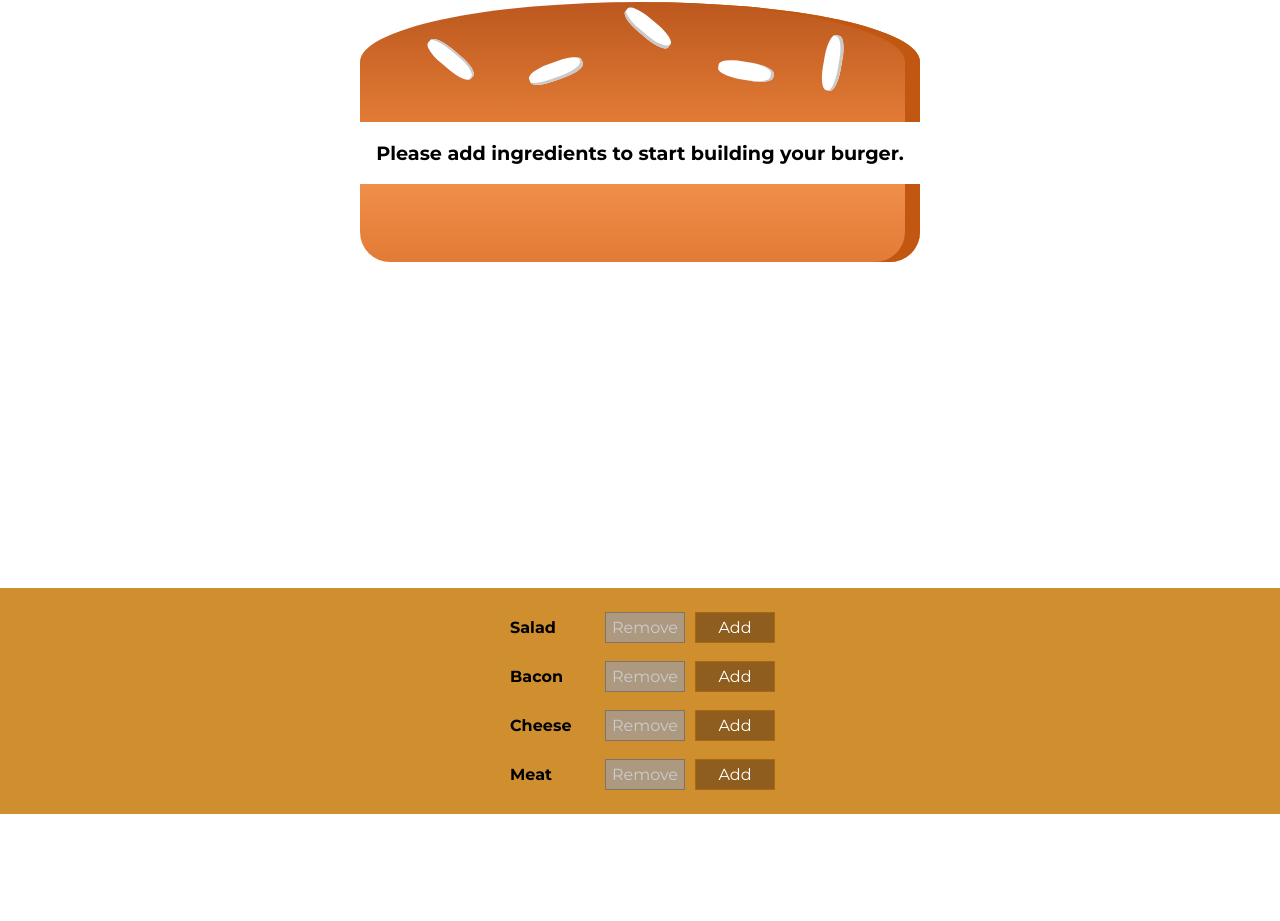
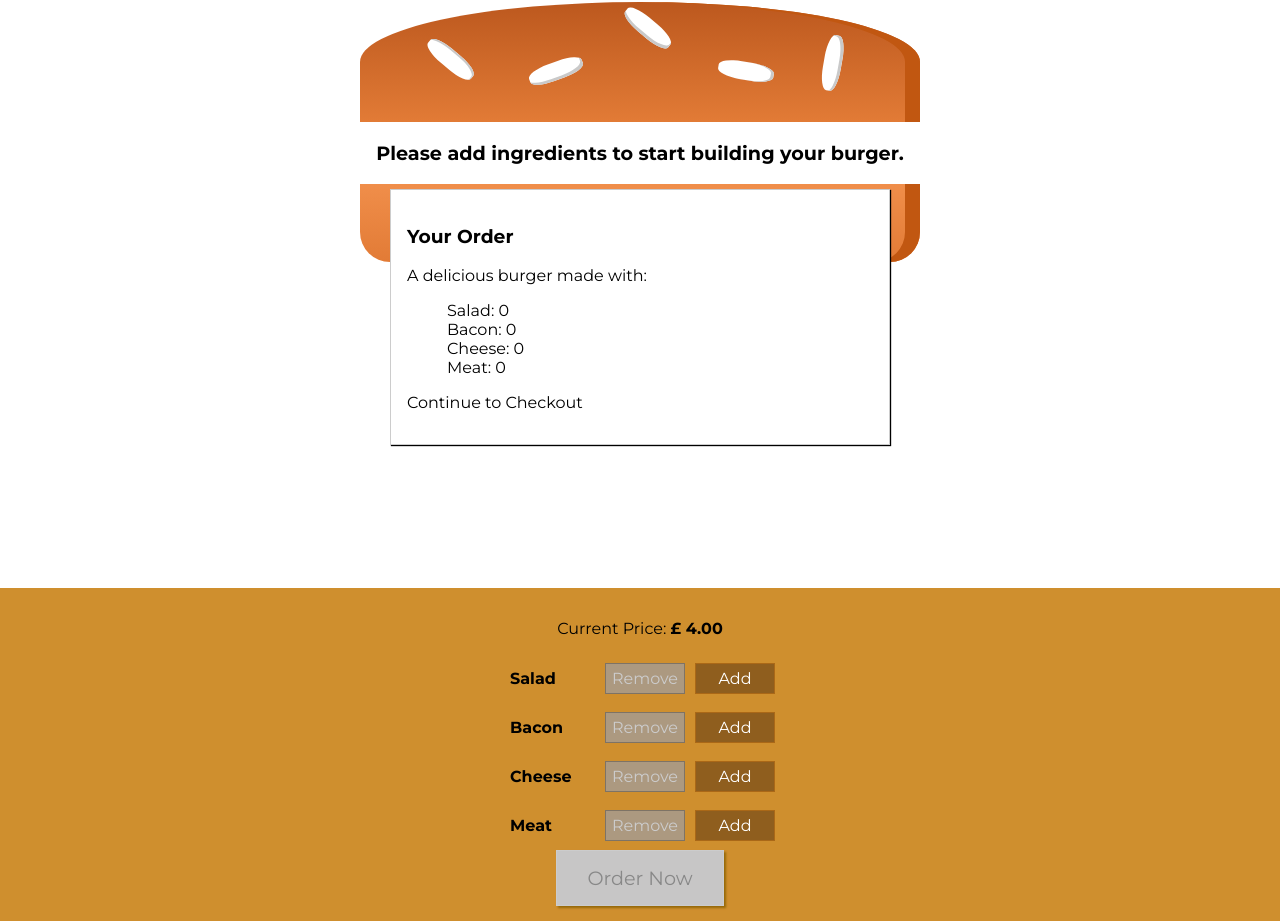
Before and after one commit to JamesRClarke/build-a-burger-react, a React app: page / in a window 1280 px wide. Shown: the part 51-972 px from the top of the page. Before the commit the page ends 865 px from the top, so only its background shows below. Built offline with nearby package versions, Linux system fonts and the light colour scheme.

Commit message:
modal building with order summarry

```diff
--- a/src/components/Burger/BuildControls/BuildControls.css
+++ b/src/components/Burger/BuildControls/BuildControls.css
@@ -8,3 +8,44 @@
   margin: auto;
   padding: 15px 0;
 }
+
+.OrderButton {
+    background-color: #DAD735;
+    outline: none;
+    cursor: pointer;
+    border: 1px solid #966909;
+    color: #966909;
+    font-family: inherit;
+    font-size: 1.2em;
+    padding: 15px 30px;
+    box-shadow: 2px 2px 2px #966909;
+}
+
+.OrderButton:hover, .OrderButton:active {
+    background-color: #A0DB41;
+    border: 1px solid #966909;
+    color: #966909;
+}
+
+.OrderButton:disabled {
+    background-color: #C7C6C6;
+    cursor: not-allowed;
+    border: 1px solid #ccc;
+    color: #888888;
+}
+
+.OrderButton:not(:disabled) {
+    animation: enable 0.3s linear;
+}
+
+@keyframes enable {
+    0% {
+        transform: scale(1);
+    }
+    60% {
+        transform: scale(1.1);
+    }
+    100% {
+        transform: scale(1);
+    }
+}
--- a/src/components/Burger/BuildControls/BuildControls.js
+++ b/src/components/Burger/BuildControls/BuildControls.js
@@ -14,6 +14,7 @@
 
 const buildControls = (props) => (
   <div className={classes.BuildControls}>
+    <p>Current Price: <strong>£ {props.price.toFixed(2)}</strong></p>
     {controls.map(ctrl => (
       <BuildControl
          key={ctrl.label}
@@ -21,8 +22,14 @@
          added={() => props.ingredientAdded(ctrl.type)}
          removed={() => props.ingredientRemoved(ctrl.type)}
          disabled={props.disabled[ctrl.type]}
+
          />
     ))}
+<button
+  className={classes.OrderButton}
+  disabled={!props.purchaseable}
+  >Order Now</button>
+
   </div>
 )
 
--- /dev/null
+++ b/src/components/Burger/OrderSummary/OrderSummary.jsx
@@ -0,0 +1,29 @@
+import React from 'react';
+
+import Aux from '../../../hoc/Aux';
+
+const orderSummary = (props) => {
+  const ingredientSummary = Object.keys(props.ingredients)
+  .map(igKey => {
+    return <li key={igKey}>
+      <span style={{textTransform: 'capitalize'}}>{igKey}: </span>
+         {props.ingredients[igKey]}
+       </li>
+  })
+
+  return (
+    <Aux>
+      <h3>Your Order</h3>
+      <p>A delicious burger made with: </p>
+      <ul style={{listStyle: 'none'}}>
+        {ingredientSummary}
+      </ul>
+      <p>Continue to Checkout</p>
+    </Aux>
+
+  )
+
+
+}
+
+export  default orderSummary;
--- /dev/null
+++ b/src/components/UI/Modal/Modal.css
@@ -0,0 +1,20 @@
+.Modal {
+    position: fixed;
+    z-index: 500;
+    background-color: white;
+    width: 70%;
+    border: 1px solid #ccc;
+    box-shadow: 1px 1px 1px black;
+    padding: 16px;
+    left: 15%;
+    top: 30%;
+    box-sizing: border-box;
+    transition: all 0.3s ease-out;
+}
+
+@media (min-width: 600px) {
+    .Modal {
+        width: 500px;
+        left: calc(50% - 250px);
+    }
+}
--- /dev/null
+++ b/src/components/UI/Modal/Modal.jsx
@@ -0,0 +1,13 @@
+import React from 'react';
+
+import classes from './Modal.css';
+
+
+const modal = (props) => (
+    <div className={classes.Modal}>
+      {props.children}
+    </div>
+)
+
+
+export default modal;
--- a/src/containers/BurgerBuilder/BurgerBuilder.js
+++ b/src/containers/BurgerBuilder/BurgerBuilder.js
@@ -3,6 +3,8 @@
 import Aux from '../../hoc/Aux';
 import Burger from '../../components/Burger/Burger';
 import BuildControls from '../../components/Burger/BuildControls/BuildControls';
+import Modal from '../../components/UI/Modal/Modal';
+import OrderSummary from '../../components/Burger/OrderSummary/OrderSummary';
 
 const INGREDIENT_PRICES = {
   salad: 0.5,
@@ -22,7 +24,20 @@
       cheese: 0,
       meat:0
     },
-    totalPrice: 4
+    totalPrice: 4,
+    purchaseable: false
+  }
+
+  updatePurchaseState(ingredients) {
+    const sum = Object.keys(ingredients)
+    .map(igKey => {
+      return ingredients[igKey];
+    })
+    .reduce((sum, el) => {
+      return sum + el
+    }, 0)
+
+    this.setState({purchaseable: sum > 0})
   }
 
   addIngredientHandler = (type) => {
@@ -41,6 +56,7 @@
       ingredients: updatedIngredients
     }
   )
+  this.updatePurchaseState(updatedIngredients);
 }
 
 removeIngredientHandler = (type) => {
@@ -63,8 +79,8 @@
   this.setState({
     totalPrice: newPrice,
     ingredients: updatedIngredients
-  }
-  )
+  })
+  this.updatePurchaseState(updatedIngredients);
 }
 
 render () {
@@ -75,13 +91,17 @@
 
   for (let key in disabledInfo) {
     disabledInfo[key] = disabledInfo[key] <= 0;
-    console.log(disabledInfo);
   }
 
   return (
     <Aux>
+      <Modal>
+        <OrderSummary ingredients={this.state.ingredients}/ >
+       </Modal>
       <Burger ingredients={this.state.ingredients}/>
       <BuildControls
+        purchaseable={this.state.purchaseable}
+        price={this.state.totalPrice}
         disabled={disabledInfo}
         ingredientAdded={this.addIngredientHandler}
         ingredientRemoved={this.removeIngredientHandler}
```
Also changed, not shown: src/components/UI/Backdrop/Backdrop.jsx (added, +12 -0 lines).
